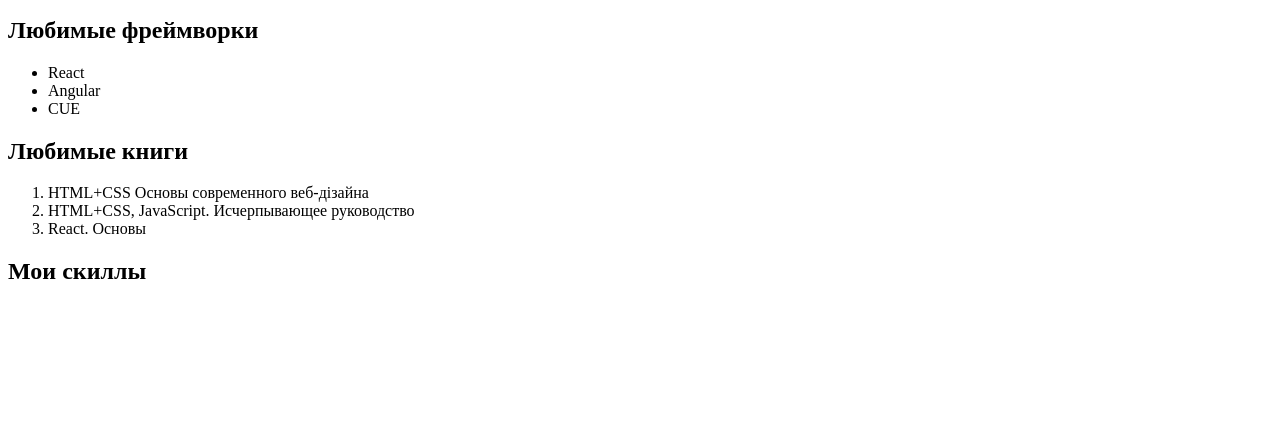
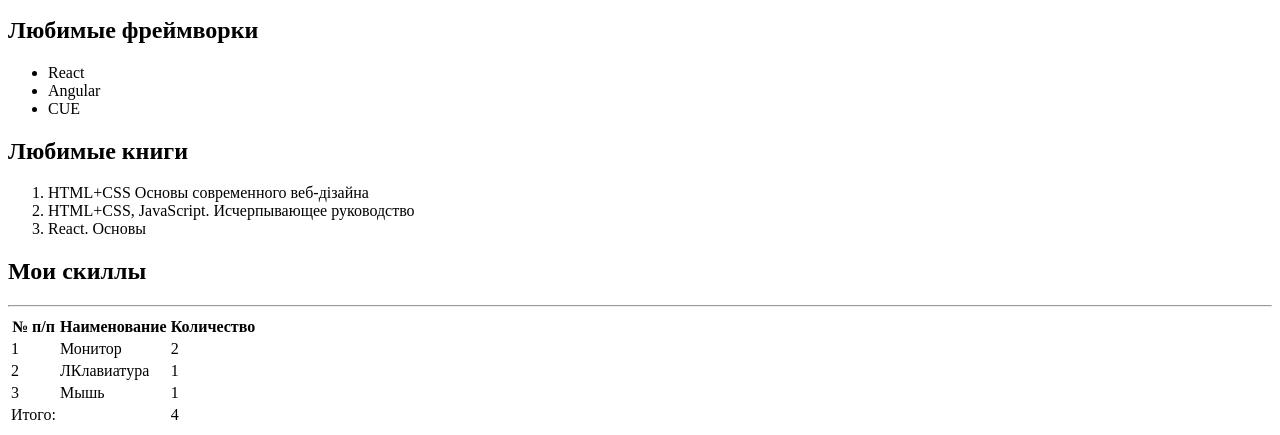
Before and after one commit to Nickrosenberg/1-hw-with-auto-test-html-css-main, a plain HTML site: page index.html in a window 1280 px wide. Shown: the part 493-928 px from the top of the page. Before the commit the page ends 806 px from the top, so only its background shows below. Drawn offline with Linux system fonts and the light colour scheme.

Commit message:
complete task-7-8

```diff
--- a/index.html
+++ b/index.html
@@ -66,12 +66,38 @@
         <!-- 5) Создай здесь однострочное поле для ввода текста с подсказкой "Новый скилл", которая исчезает, когда начинаешь что-то печатать (для подсказки есть специальный атрибут) -->
         <!-- 6) Создай здесь кнопку “Добавить” -->
         <!-- 7) Добавь горизонтальную линию (для этого есть специальный тег) -->
+        <hr>
 
         <table data-cy="hw-about-table-pre">
             <!-- 8) В таблице сделай 5 строк и 3 столбца.
                         - В первой строке ячейки заголовков, в остальных обычные ячейки
                         - Добавь границы для всей таблицы с помощью специального атрибута border="". Он устарел, но работает
                         - В последнем ряду первая ячейка должна занимать все свободное место по горизонтали (ширине). Таблицу можно заполнять любыми данными -->
+            <tr>
+                <th>№ п/п</th>
+                <th>Наименование</th>
+                <th>Количество</th>
+            </tr>
+            <tr>
+                <td>1</td>
+                <td>Монитор</td>
+                <td>2</td>
+            </tr>
+            <tr>
+                <td>2</td>
+                <td>ЛКлавиатура</td>
+                <td>1</td>
+            </tr>
+            <tr>
+                <td>3</td>
+                <td>Мышь</td>
+                <td>1</td>
+            </tr>
+            <tr>
+                <td colspan="1" text align="left">Итого:</td>
+                <td text align="left"></td>
+                <td>4</td>
+            </tr>
         </table>
     </section>
     <footer data-cy="hw-footer-pre">
```
